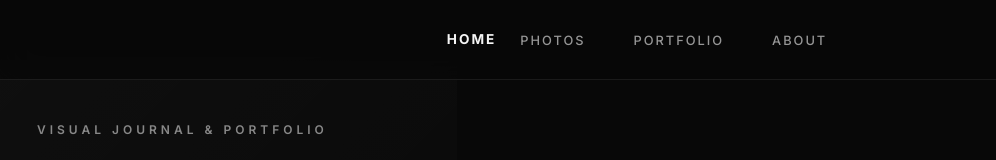
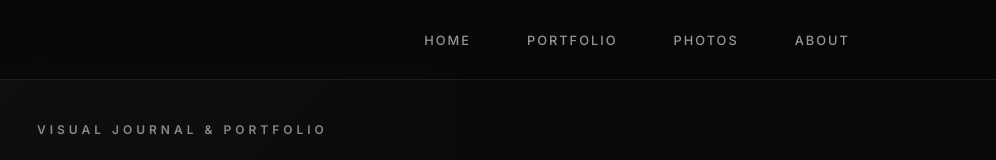
Before and after one commit to boda9864-commits/blog-sunhyeokjun, a Next.js app: page / in a window 1280 px wide. Shown: the top 160 px of the page, without its empty margins (3-999 px from the left). Built offline with nearby package versions, Linux system fonts and the light colour scheme.

Commit message:
Layout: Unify nav styles, reorder items, and equalize spacing

```diff
--- a/src/components/Navbar.module.css
+++ b/src/components/Navbar.module.css
@@ -14,27 +14,20 @@
 
 .inner {
   display: flex;
-  justify-content: space-between;
+  justify-content: center; /* Center the whole menu for a cleaner editorial look */
   align-items: center;
-}
-
-.logo {
-  font-family: var(--font-display);
-  font-size: 0.85rem;
-  font-weight: 700;
-  color: var(--foreground);
-  letter-spacing: 2px;
-  text-transform: uppercase;
-  margin-right: 1.5rem; /* Ensure space from the next item */
+  width: 100%;
 }
 
 .links {
   display: flex;
-  gap: 3rem;
+  gap: 3.5rem; /* Perfect identical gap between all words */
   list-style: none;
+  padding: 0;
+  margin: 0;
 }
 
-.link {
+.logo, .link {
   font-family: var(--font-display);
   font-weight: 500;
   font-size: 0.8rem;
@@ -44,14 +37,15 @@
   text-transform: uppercase;
   transition: all 0.3s ease;
   position: relative;
+  cursor: pointer;
 }
 
-.link:hover {
+.logo:hover, .link:hover {
   opacity: 1;
   color: var(--primary);
 }
 
-.link::after {
+.logo::after, .link::after {
   content: '';
   position: absolute;
   bottom: -4px;
@@ -62,6 +56,6 @@
   transition: width 0.3s ease;
 }
 
-.link:hover::after {
+.logo:hover::after, .link:hover::after {
   width: 100%;
 }
--- a/src/components/Navbar.tsx
+++ b/src/components/Navbar.tsx
@@ -7,15 +7,15 @@ export default function Navbar() {
   return (
     <nav className={styles.nav}>
       <div className={`${styles.inner} container`}>
-        <Link href="/" className={styles.logo}>
-          HOME
-        </Link>
         <ul className={styles.links}>
           <li>
-            <Link href="/photos" className={styles.link}>PHOTOS</Link>
+            <Link href="/" className={styles.logo}>HOME</Link>
           </li>
           <li>
             <Link href="/portfolio" className={styles.link}>PORTFOLIO</Link>
+          </li>
+          <li>
+            <Link href="/photos" className={styles.link}>PHOTOS</Link>
           </li>
           <li>
             <Link href="/about" className={styles.link}>ABOUT</Link>
```
